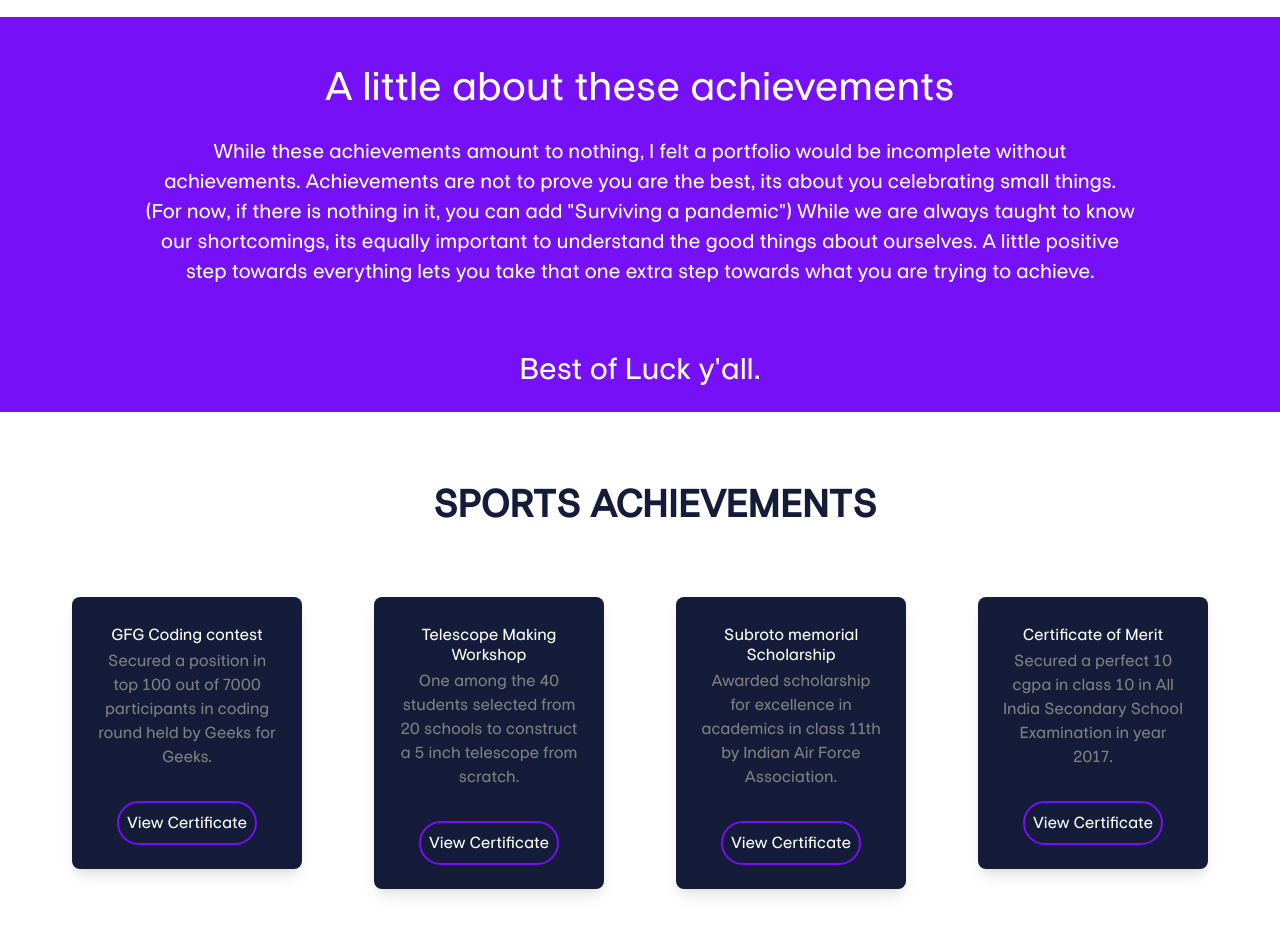
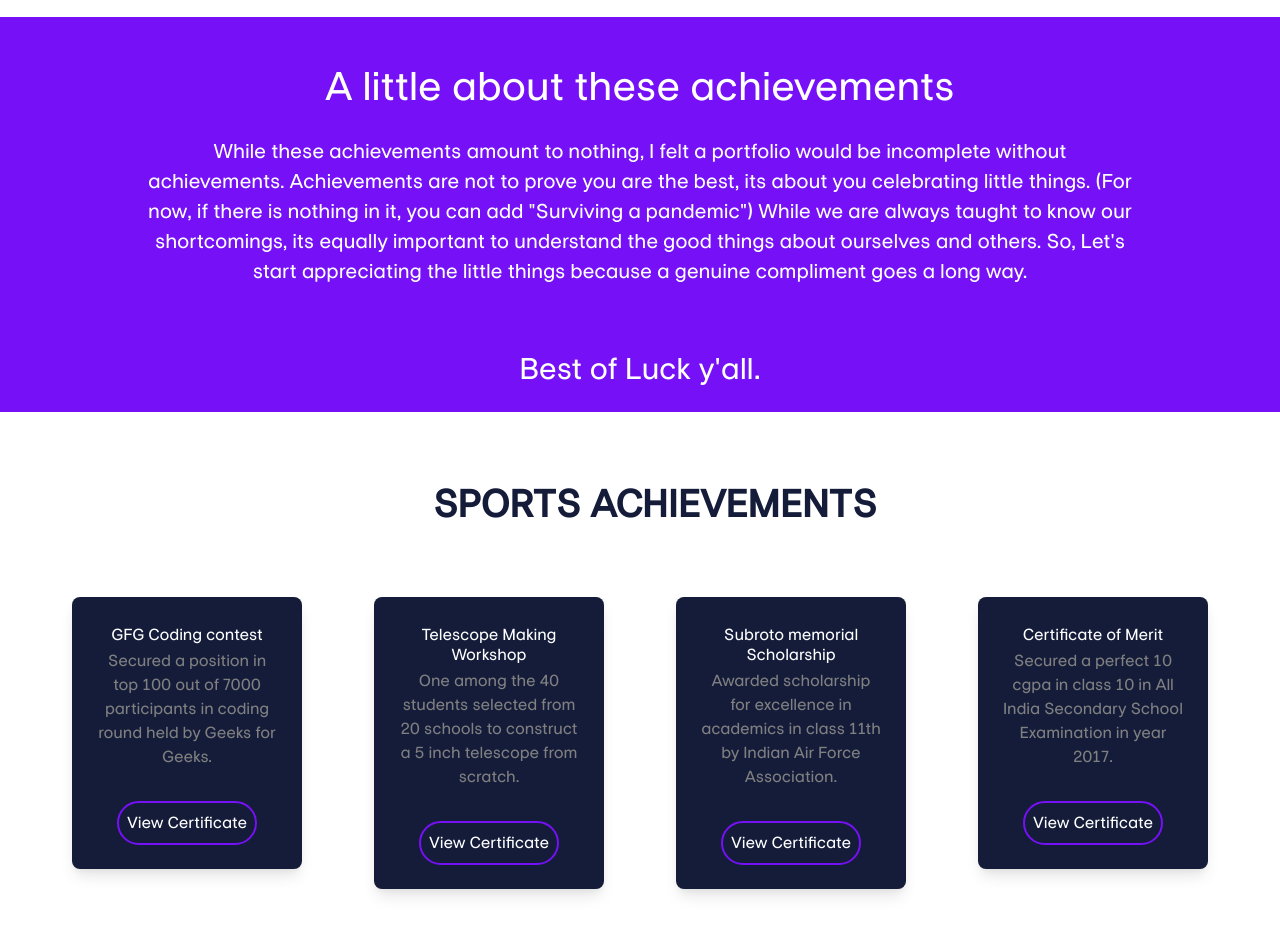
Before and after one commit to ShandilyaHarsh/portfolio, a React (Create React App) app: page /curr in a window 1280 px wide. Shown: the part 980-1915 px from the top of the page. Built offline with nearby package versions, Linux system fonts and the light colour scheme; a web font is replaced by a local one.

Commit message:
para changed

```diff
--- a/src/components/jsx/Curr.js
+++ b/src/components/jsx/Curr.js
@@ -27,9 +27,9 @@ function curricular(){
 
         <h1 >A little about these achievements</h1>
         <p className="lg:px-4">While these achievements amount to nothing, I felt a portfolio would be incomplete without achievements. Achievements are not
-        to prove you are the best, its about you celebrating small things. (For now, if there is nothing in it, you can add "Surviving a pandemic")
-        While we are always taught to know our shortcomings, its equally important to understand the good things about ourselves. A little positive
-        step towards everything lets you take that one extra step towards what you are trying to achieve.
+        to prove you are the best, its about you celebrating little things. (For now, if there is nothing in it, you can add "Surviving a pandemic")
+        While we are always taught to know our shortcomings, its equally important to understand the good things about ourselves and others. So, Let's
+        start appreciating the little things because a genuine compliment goes a long way.
         </p>
         <h2>Best of Luck y'all.</h2>
 
```
